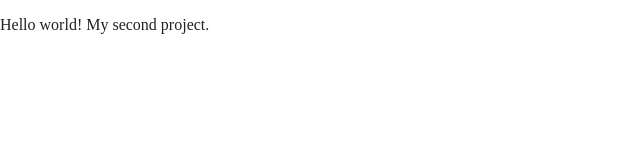
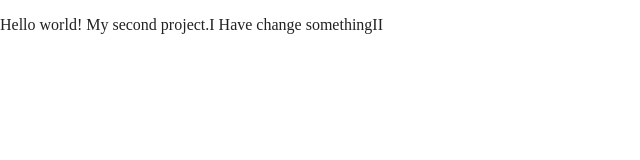
Before and after one commit to BozhidarDaniloski/First, a website built with Parcel: page index.html in a window 1280 px wide. Shown: the whole page, without its empty margins (0-640 px from the left). Built offline with nearby package versions, Linux system fonts and the light colour scheme.

Commit message:
I have changed the text

```diff
--- a/index.html
+++ b/index.html
@@ -23,7 +23,7 @@
 
   <body>
     <!-- Add your site or application content here -->
-    <p>Hello world! My second project.</p>
+    <p>Hello world! My second project.I Have change somethingII</p>
     <script src="js/vendor/modernizr-3.11.2.min.js"></script>
     <script src="js/plugins.js"></script>
     <script src="js/main.js"></script>
```
